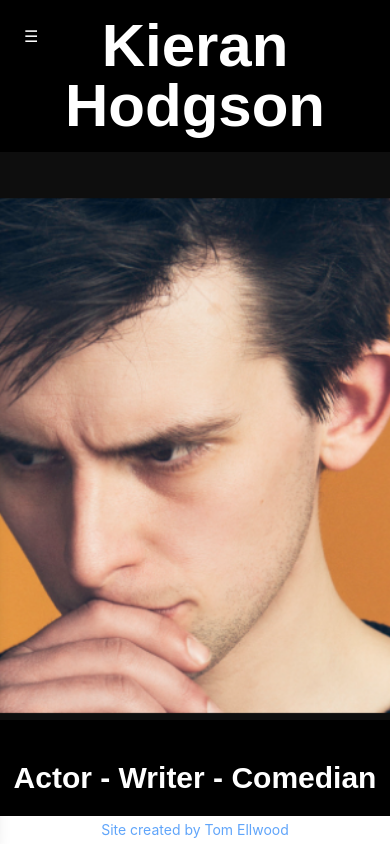
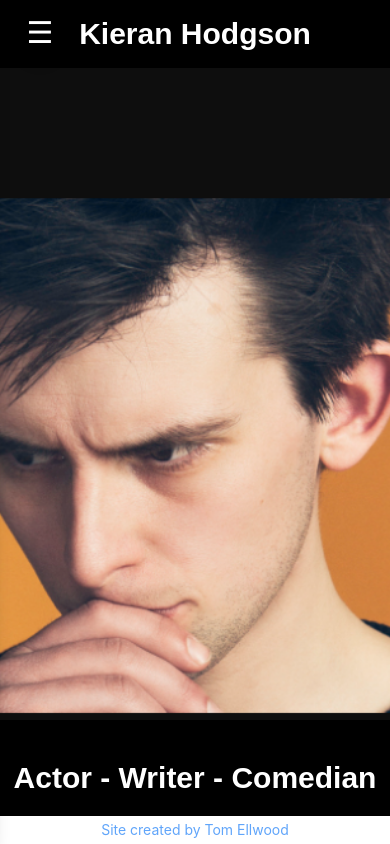
Before and after one commit to TEllwood23/K-H-Site, a React (Vite) app: page /about in a window 390 px wide. Shown: the top 844 px of the page. Built offline with nearby package versions, Linux system fonts and the light colour scheme; no server answers; a web font is replaced by a local one; what aws-amplify would draw is missing.

Commit message:
Made burger icon larger and aligned with header

```diff
--- a/src/App.jsx
+++ b/src/App.jsx
@@ -191,7 +191,7 @@ function App() {
         {/* Top Header */}
         <div className="fixed top-0 md:pt-4 left-0 w-full bg-black">
           <h1
-            className="text-white text-6xl md:text-6xl lg:text-6xl font-bold text-center py-4 font-sans"
+            className="text-white text-3xl md:text-6xl lg:text-6xl font-bold text-center py-4 font-sans"
           >
             Kieran Hodgson
           </h1>
--- a/src/components/Sidebar.jsx
+++ b/src/components/Sidebar.jsx
@@ -20,9 +20,9 @@ function Sidebar() {
       {/* Burger Button */}
       <button
         onClick={toggleSidebar}
-        className="fixed top-4 left-4 z-50 bg-black text-white p-2 rounded-full shadow-lg focus:outline-none hover:bg-gray-800 transition"
+        className="fixed top-2 left-4 z-50 bg-black text-white p-2 rounded-full w-12 h-12 flex items-center justify-center shadow-lg focus:outline-none hover:bg-gray-800 transition"
       >
-        &#9776;
+        <span className="text-3xl">&#9776;</span>
       </button>
 
       {/* Sidebar */}
```
